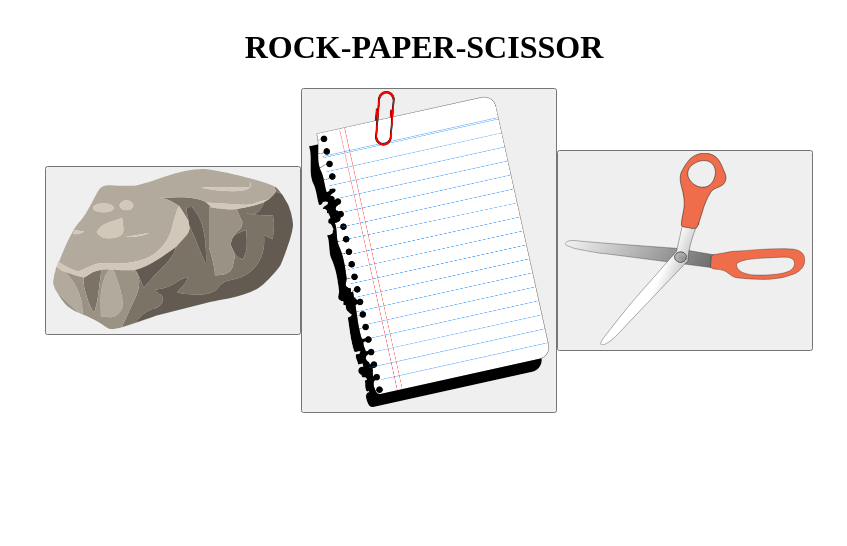
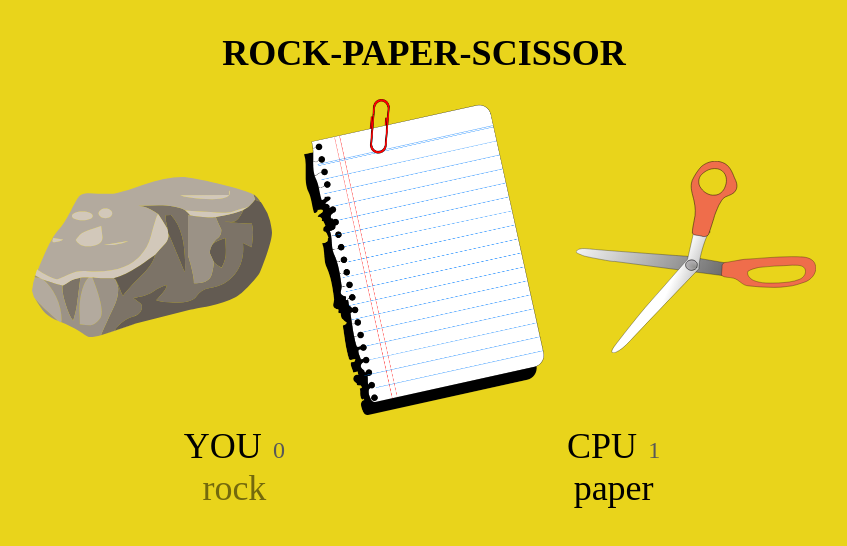
Before and after one commit to kismaiyes/rock-paper-scissor, a plain HTML site: page index.html in a window 1280 px wide. Both pictures are taken after a click on the button 388 px from the left and 250 px from the top of the page. Shown: the whole page, without its empty margins (216-1063 px from the left). Drawn offline with Linux system fonts and the light colour scheme.

Commit message:
Created the game without the winCondition

```diff
--- a/index.html
+++ b/index.html
@@ -5,15 +5,28 @@
     <meta charset="UTF-8">
     <meta http-equiv="X-UA-Compatible" content="IE=edge">
     <meta name="viewport" content="width=device-width, initial-scale=1.0">
-    <title>Rock Paper Scissor</title>
+    <title>Rock Paper Scissors</title>
+    <script src="script.js" defer></script>
 </head>
 
 <body>
     <h1>ROCK-PAPER-SCISSOR</h1>
-    <div class="selection-container">
-        <button><img src="images/alpine-landscape-rock-rubble-01g-al1.svg" alt="Rock"></button>
-        <button><img src="images/paper-sheet-png-background.png" alt="Paper"></button>
-        <button><img src="images/Orange-scissors.svg" alt="Scissor"></button>
+    <div class="selections">
+        <button class="selection" data-selection="rock"><img id="rock-btn" src="images/rock.svg" alt="Rock"></button>
+        <button class="selection" data-selection="paper"><img id="paper-btn" src="images/paper.png" alt="Paper"></button>
+        <button class="selection" data-selection="scissors"><img id="scissors-btn" src="images/scissors.svg" alt="Scissors"></button>
+    </div>
+    <div class="results">
+        <div>
+            YOU
+            <span class="score" player-score>0</span>
+        </div>
+        <div data-final-column>
+            CPU
+            <span class="score" computer-score>0</span>
+        </div>
+        <!-- <div class="result-selection winner"><img src="images/alpine-landscape-rock-rubble-01g-al1.svg" alt="Rock"></div>
+        <div class="result-selection"><img src="images/Orange-scissors.svg" alt="Scissor"></div> -->
     </div>
 
 </body>
--- a/script.js
+++ b/script.js
@@ -0,0 +1,67 @@
+const selectionButtons = document.querySelectorAll('[data-selection]')
+const finalColumn = document.querySelector('[data-final-column]')
+const computerScore = document.querySelector('[computer-score]')
+const playerScore = document.querySelector('[player-score]')
+
+const SELECTIONS = [
+    {
+        name: 'rock',
+        image: 'rock',
+        beats: 'scissors'
+    },
+    {
+        name: 'paper',
+        image: 'paper',
+        beats: 'rock'
+    },
+    {
+        name: 'scissors',
+        image: 'scissors',
+        beats: 'paper'
+    }
+]
+
+function winCondition() {
+
+}
+
+selectionButtons.forEach(selectionButton => {
+    selectionButton.addEventListener('click', e => {
+        const selectionName = selectionButton.dataset.selection
+        const selection = SELECTIONS.find(selection => selection.name === selectionName)
+        makeSelection(selection)
+    })
+})
+
+function makeSelection(selection) {
+    const computerSelection = randomSelection()
+    const yourWinner = isWinner(selection, computerSelection)
+    const computerWinner = isWinner(computerSelection, selection)
+
+    addSelectionResult(computerSelection, computerWinner)
+    addSelectionResult(selection, yourWinner)
+
+    if (yourWinner) increaseScore(playerScore)
+    if (computerWinner) increaseScore(computerScore)
+}
+
+function increaseScore(scoreSpan) {
+    scoreSpan.innerText = parseInt(scoreSpan.innerText) + 1
+}
+
+function addSelectionResult(selection, winner) {
+    const div = document.createElement('div')
+    div.innerText = selection.image
+    div.classList.add('result-selection')
+    if (winner) div.classList.add('winner')
+    finalColumn.after(div)
+}
+
+function isWinner(selection, opponentSelection) {
+    return selection.beats === opponentSelection.name
+}
+
+function randomSelection() {
+    const randomIndex = Math.floor(Math.random() * SELECTIONS.length)
+    return SELECTIONS[randomIndex]
+}
--- a/style.css
+++ b/style.css
@@ -1,16 +1,60 @@
 * {
     align-content: center;
     text-align: center;
+    font-size: 1.5rem;
 }
 
-.selection-container {
+body {
+    background-color: rgb(233, 212, 27);
+}
+
+.selections {
     display: flex;
     align-items: center;
     padding-left: 20%;
     padding-right: 20%;
-    justify-content: space-between;
+    justify-content: center;
+    gap: 20px;
 }
 
 img {
     width: 240px;
 }
+
+
+.selection {
+    background: none;
+    border: none;
+    outline: none;
+    cursor: pointer;
+    transition: 100ms;
+}
+
+
+.selection:hover {
+    transform: scale(1.3);
+}
+
+.results {
+    display: grid;
+    justify-content: center;
+    justify-items: center;
+    align-items: center;
+    grid-template-columns: repeat(2, 1fr);
+    padding-left: 20%;
+    padding-right: 20%;
+}
+
+.score {
+    margin-left: .1rem;
+    font-size: 1rem;
+    color: rgb(88, 88, 88);
+}
+
+.result-selection {
+    opacity: .5;
+}
+
+.result-selection.winner {
+    opacity: 1;
+}
```
Also changed, not shown: images/paper.png (renamed from images/paper-sheet-png-background.png), images/rock.svg (renamed from images/alpine-landscape-rock-rubble-01g-al1.svg), images/scissors.svg (renamed from images/Orange-scissors.svg).
